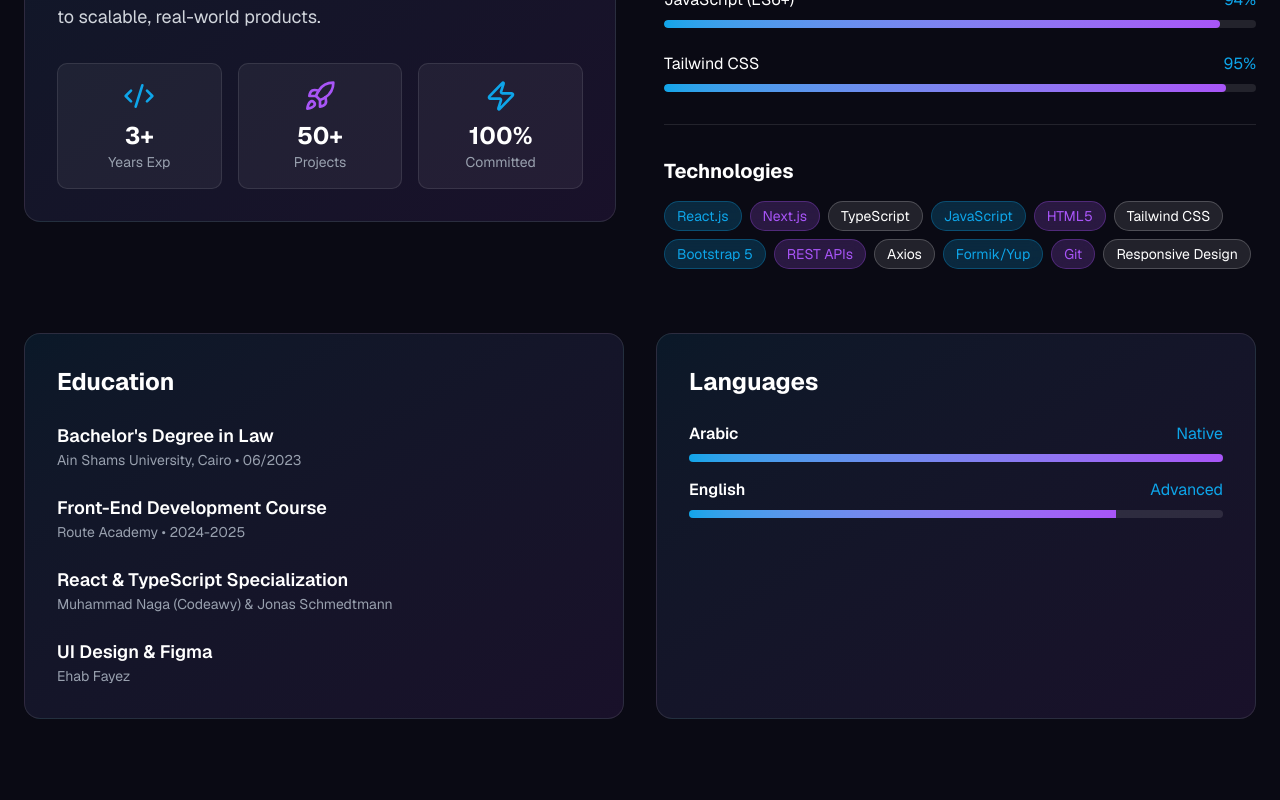
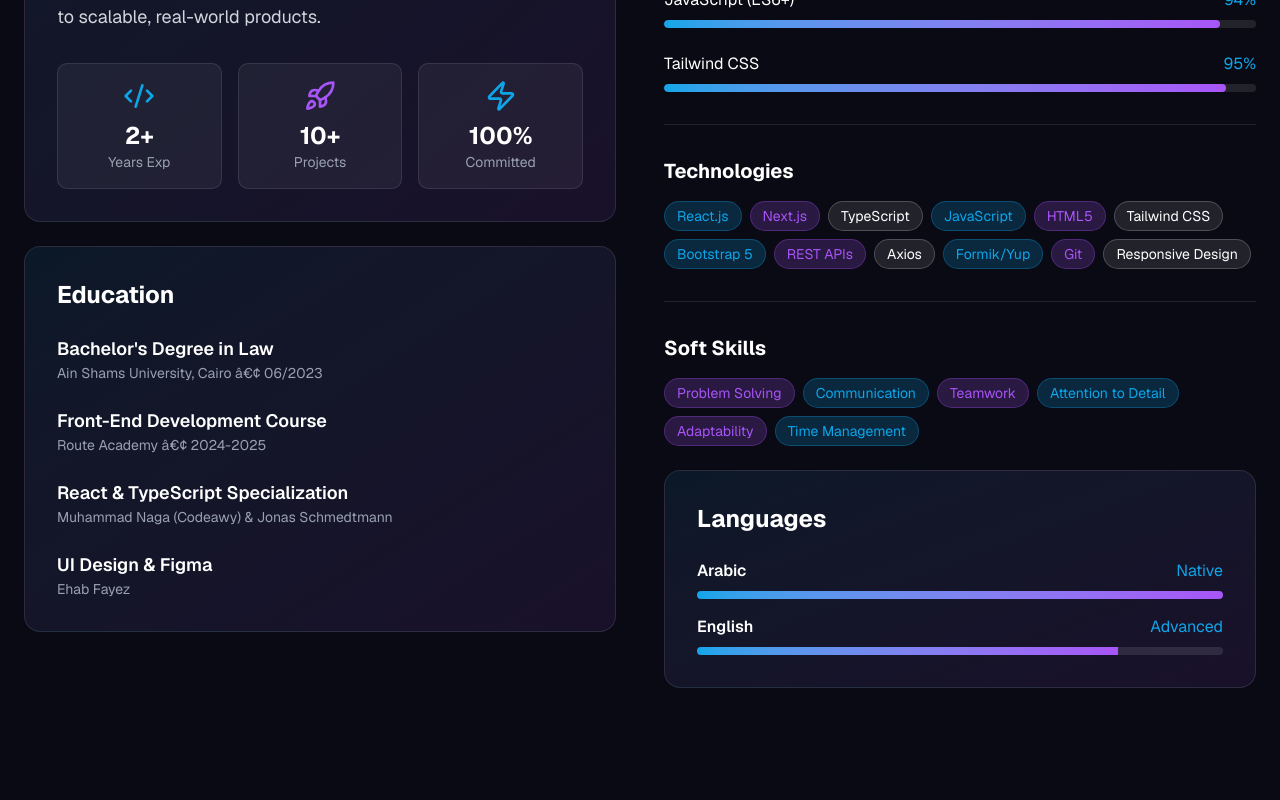
Before and after one commit to A-haytham/ahmed-portofilo, a Next.js app: page / in a window 1280 px wide. Shown: the part 1340-2140 px from the top of the page. Built offline with nearby package versions, Linux system fonts and the light colour scheme; no server answers.

Commit message:
update hero section words

```diff
--- a/components/sections/AboutSection.tsx
+++ b/components/sections/AboutSection.tsx
@@ -28,13 +28,22 @@ const techBadges = [
   "Responsive Design",
 ];
 
+const softSkills = [
+  "Problem Solving",
+  "Communication",
+  "Teamwork",
+  "Attention to Detail",
+  "Adaptability",
+  "Time Management",
+];
+
 export function AboutSection() {
   return (
     <section id="about" className="relative px-6 py-24">
       <div className="mx-auto max-w-7xl">
         <SectionHeader
           title="About Me"
-          subtitle="Passionate about crafting exceptional digital experiences"
+          subtitle="Building fast, user-focused digital experiences."
         />
 
         <div className="grid items-start gap-12 md:grid-cols-2">
@@ -63,7 +72,7 @@ export function AboutSection() {
                 <div className="rounded-lg border border-white/10 bg-white/5 p-4 text-center">
                   <Code2 className="mx-auto mb-2 h-6 w-6 text-[#0ea5e9] sm:h-8 sm:w-8" />
                   <div className="text-xl font-bold text-white sm:text-2xl">
-                    3+
+                    2+
                   </div>
                   <div className="text-xs text-gray-400 sm:text-sm">
                     Years Exp
@@ -72,7 +81,7 @@ export function AboutSection() {
                 <div className="rounded-lg border border-white/10 bg-white/5 p-4 text-center">
                   <Rocket className="mx-auto mb-2 h-6 w-6 text-[#a855f7] sm:h-8 sm:w-8" />
                   <div className="text-xl font-bold text-white sm:text-2xl">
-                    50+
+                    10+
                   </div>
                   <div className="text-xs text-gray-400 sm:text-sm">
                     Projects
@@ -86,6 +95,42 @@ export function AboutSection() {
                   <div className="text-xs text-gray-400 sm:text-sm">
                     Committed
                   </div>
+                </div>
+              </div>
+            </div>
+
+            <div className="rounded-2xl border border-white/10 bg-gradient-to-br from-[#0ea5e9]/10 to-[#a855f7]/10 p-8 backdrop-blur-sm">
+              <h3 className="mb-6 text-2xl font-bold text-white">Education</h3>
+              <div className="space-y-6">
+                <div>
+                  <h4 className="text-lg font-semibold text-white">
+                    Bachelor's Degree in Law
+                  </h4>
+                  <p className="text-sm text-gray-400">
+                    Ain Shams University, Cairo â€¢ 06/2023
+                  </p>
+                </div>
+                <div>
+                  <h4 className="text-lg font-semibold text-white">
+                    Front-End Development Course
+                  </h4>
+                  <p className="text-sm text-gray-400">
+                    Route Academy â€¢ 2024-2025
+                  </p>
+                </div>
+                <div>
+                  <h4 className="text-lg font-semibold text-white">
+                    React & TypeScript Specialization
+                  </h4>
+                  <p className="text-sm text-gray-400">
+                    Muhammad Naga (Codeawy) & Jonas Schmedtmann
+                  </p>
+                </div>
+                <div>
+                  <h4 className="text-lg font-semibold text-white">
+                    UI Design & Figma
+                  </h4>
+                  <p className="text-sm text-gray-400">Ehab Fayez</p>
                 </div>
               </div>
             </div>
@@ -157,6 +202,51 @@ export function AboutSection() {
                 ))}
               </div>
             </div>
+
+            <div className="mt-8 border-t border-white/10 pt-8">
+              <h4 className="mb-4 text-xl font-bold text-white">
+                Soft Skills
+              </h4>
+              <div className="flex flex-wrap gap-2">
+                {softSkills.map((skill, index) => (
+                  <motion.div
+                    key={skill}
+                    initial={{ opacity: 0, scale: 0.8 }}
+                    whileInView={{ opacity: 1, scale: 1 }}
+                    viewport={{ once: true }}
+                    transition={{ delay: index * 0.05, duration: 0.3 }}
+                  >
+                    <Badge variant={index % 2 === 0 ? "purple" : "accent"}>
+                      {skill}
+                    </Badge>
+                  </motion.div>
+                ))}
+              </div>
+            </div>
+
+            <div className="rounded-2xl border border-white/10 bg-gradient-to-br from-[#0ea5e9]/10 to-[#a855f7]/10 p-8 backdrop-blur-sm">
+              <h3 className="mb-6 text-2xl font-bold text-white">Languages</h3>
+              <div className="space-y-4">
+                <div>
+                  <div className="mb-2 flex items-center justify-between">
+                    <span className="font-semibold text-white">Arabic</span>
+                    <span className="text-[#0ea5e9]">Native</span>
+                  </div>
+                  <div className="h-2 overflow-hidden rounded-full bg-white/10">
+                    <div className="h-full w-full bg-gradient-to-r from-[#0ea5e9] to-[#a855f7]" />
+                  </div>
+                </div>
+                <div>
+                  <div className="mb-2 flex items-center justify-between">
+                    <span className="font-semibold text-white">English</span>
+                    <span className="text-[#0ea5e9]">Advanced</span>
+                  </div>
+                  <div className="h-2 overflow-hidden rounded-full bg-white/10">
+                    <div className="h-full w-[80%] bg-gradient-to-r from-[#0ea5e9] to-[#a855f7]" />
+                  </div>
+                </div>
+              </div>
+            </div>
           </motion.div>
         </div>
 
@@ -165,7 +255,7 @@ export function AboutSection() {
           whileInView={{ opacity: 1, y: 0 }}
           viewport={{ once: true }}
           transition={{ duration: 0.6, delay: 0.2 }}
-          className="mt-16 grid gap-8 md:grid-cols-2"
+          className="hidden"
         >
           <div className="rounded-2xl border border-white/10 bg-gradient-to-br from-[#0ea5e9]/10 to-[#a855f7]/10 p-8 backdrop-blur-sm">
             <h3 className="mb-6 text-2xl font-bold text-white">Education</h3>
--- a/components/sections/ExperienceSection.tsx
+++ b/components/sections/ExperienceSection.tsx
@@ -101,7 +101,7 @@ export function ExperienceSection() {
                       <h3 className="text-xl  font-bold text-white">
                         {exp.title}
                       </h3>
-                      <p className="text-gray-400 ">{exp.company}</p>
+                      <p className="text-gray-400 text-left ">{exp.company}</p>
                     </div>
                   </div>
 
--- a/components/sections/HeroSection.tsx
+++ b/components/sections/HeroSection.tsx
@@ -216,7 +216,7 @@ export function HeroSection() {
         </div>
       </div>
 
-      <div className="pointer-events-none absolute right-[-9%] top-[44%] hidden h-[560px] w-[560px] lg:block xl:right-[2%] xl:h-[620px] xl:w-[620px]">
+      <div className="pointer-events-none absolute right-[-9%] top-[40%] hidden h-[560px] w-[560px] lg:block xl:right-[2%] xl:h-[620px] xl:w-[620px]">
         <svg className="size-full" fill="none" viewBox="0 0 786 786">
           <circle
             cx="393"
@@ -228,7 +228,7 @@ export function HeroSection() {
           />
         </svg>
       </div>
-      <div className="pointer-events-none absolute right-[-1%] top-[53%] hidden h-[420px] w-[420px] lg:block xl:right-[7%] xl:h-[460px] xl:w-[460px]">
+      <div className="pointer-events-none absolute right-[-1%] top-[50%] hidden h-[420px] w-[420px] lg:block xl:right-[8%] xl:h-[460px] xl:w-[460px]">
         <svg className="size-full" fill="none" viewBox="0 0 594 594">
           <circle
             cx="297"
@@ -240,7 +240,7 @@ export function HeroSection() {
           />
         </svg>
       </div>
-      <div className="pointer-events-none absolute right-[7%] top-[60%] hidden h-[300px] w-[300px] lg:block xl:right-[11%] xl:h-[330px] xl:w-[330px]">
+      <div className="pointer-events-none absolute right-[7%] top-[60%] hidden h-[300px] w-[300px] lg:block xl:right-[13%] xl:h-[330px] xl:w-[330px]">
         <svg className="size-full" fill="none" viewBox="0 0 440 440">
           <circle
             cx="220"
@@ -351,9 +351,7 @@ export function HeroSection() {
               transition={{ delay: 0.7, duration: 0.6 }}
               className="mx-auto max-w-md text-sm leading-relaxed font-light text-white md:max-w-lg md:text-base lg:mx-0"
             >
-              Hands-on experience building modern, responsive web applications
-              using React and Next.js. Passionate about clean code, performance
-              optimization, and delivering user-focused interfaces.
+            Experienced in building modern, responsive web applications using React and Next.js. Focused on writing clean, maintainable code, optimizing performance, and creating interactive user-focused interfaces.
             </motion.p>
 
             <motion.div
@@ -576,7 +574,7 @@ export function HeroSection() {
               initial={{ opacity: 0, scale: 0.8 }}
               animate={{ opacity: 1, scale: 1 }}
               transition={{ delay: 0.4, duration: 0.8 }}
-              className="absolute -bottom-6 -right-4.5 h-126 w-105 xl:-bottom-8 xl:right-[-28px] xl:h-[522px] xl:w-[520px]"
+              className="absolute -bottom-6 -right-4.5 h-126 w-105 xl:-bottom-8 lg:right-[-30px] lg:w-[430px] lg:h-[422px] xl:right-[-28px] xl:h-[522px] xl:w-[520px]"
             >
               <ImageWithFallback
                 src={imgCharacterWithRose}
@@ -592,7 +590,7 @@ export function HeroSection() {
               initial={{ opacity: 0, scale: 0.5, rotate: -10 }}
               animate={{ opacity: 1, scale: 1, rotate: 8 }}
               transition={{ delay: 0.8, duration: 0.6 }}
-              className="absolute left-[4%] top-[52%] z-10 xl:left-[13%]"
+              className="absolute left-[4%] top-[54%] z-10 xl:left-[11%]"
             >
               <motion.div
                 animate={
@@ -614,7 +612,7 @@ export function HeroSection() {
               initial={{ opacity: 0, scale: 0.5, rotate: 15 }}
               animate={{ opacity: 1, scale: 1, rotate: 14 }}
               transition={{ delay: 1, duration: 0.6 }}
-              className="absolute left-[34%] top-[16%] z-10 xl:left-[25%] xl:top-[36%]"
+              className="absolute lg:left-[24%] lg:top-[40%] z-10 xl:left-[25%] xl:top-[40%]"
             >
               <motion.div
                 animate={
@@ -641,7 +639,7 @@ export function HeroSection() {
               initial={{ opacity: 0, scale: 0.5 }}
               animate={{ opacity: 1, scale: 1 }}
               transition={{ delay: 1.2, duration: 0.6 }}
-              className="absolute left-[9%] top-[74%] z-10"
+              className="absolute lg:left-[5%] xl:left-[7%] lg:top-[76%] z-10"
             >
               <motion.div
                 animate={
@@ -668,7 +666,7 @@ export function HeroSection() {
               initial={{ opacity: 0, scale: 0.5, rotate: -8 }}
               animate={{ opacity: 1, scale: 1, rotate: -7 }}
               transition={{ delay: 1.4, duration: 0.6 }}
-              className="absolute right-[8%] top-[33%] z-10 xl:right-[5%]"
+              className="absolute right-[8%] top-[40%] z-10 xl:right-[7%]"
             >
               <motion.div
                 animate={
```
